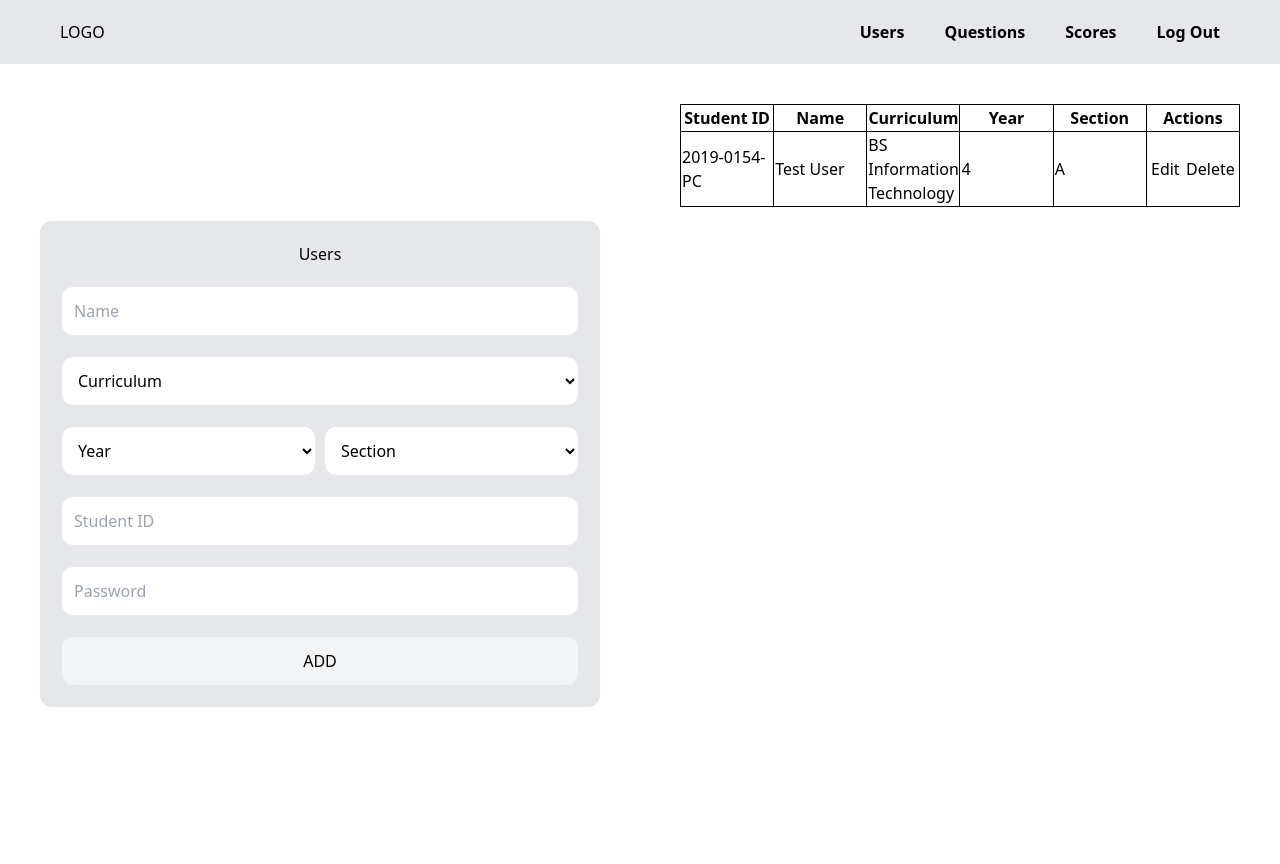
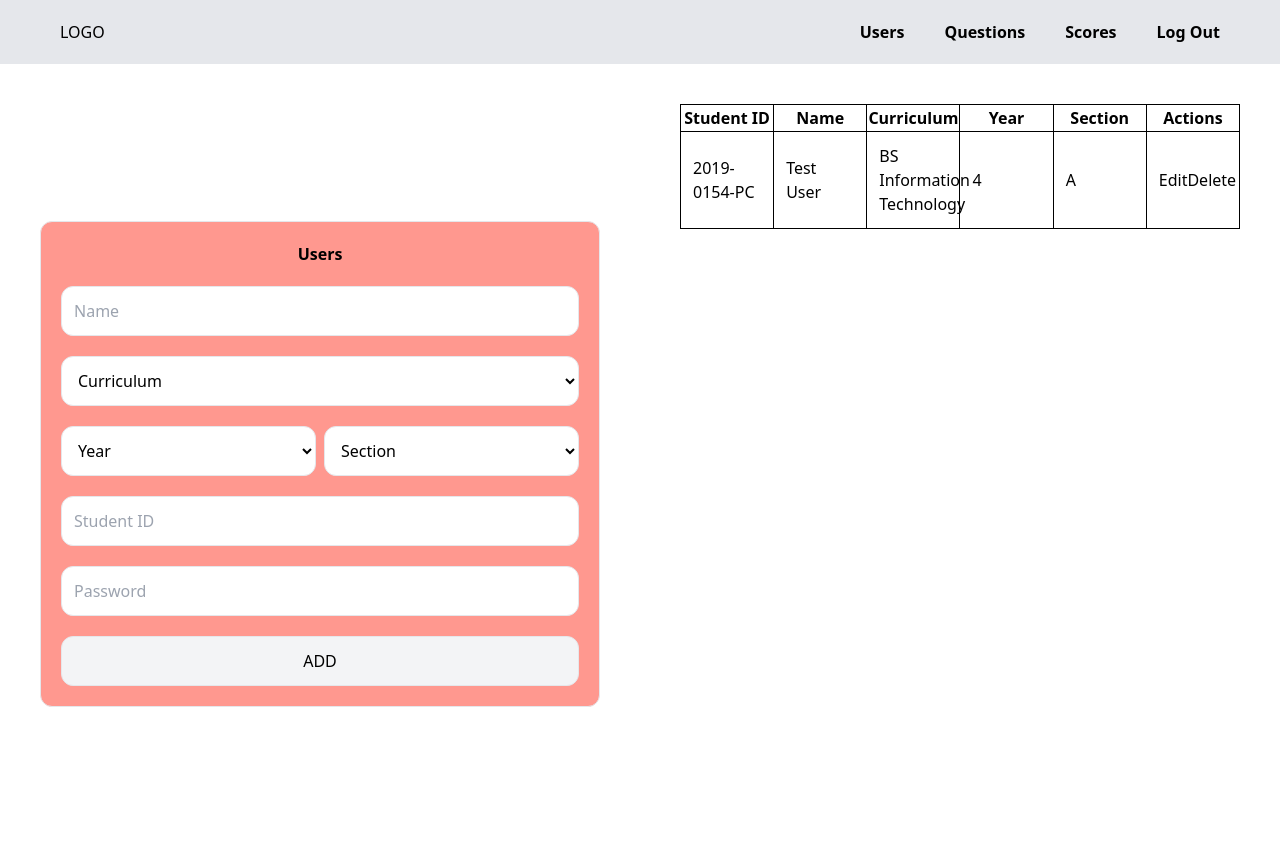
Before and after one commit to novewithaslash7/thesis-v1.2, a PHP site: page /admin/users.php in a window 1280 px wide. Run offline with PHP 8.4, Linux system fonts and the light colour scheme; a user stored in the database is signed in; data comes from the database, SQL or seed files in the repository; some libraries are stand-ins or nearby versions.

Commit message:
latest update

```diff
--- a/admin/index.php
+++ b/admin/index.php
@@ -18,10 +18,10 @@
             ">
             <form action="./functions/loginFunc.php" method="POST" class="flex flex-col justify-center items-center gap-5">
 
-                <h2>Welcome to ICT Assessment Test | Admin</h2>
+                <h2 class="font-bold">Welcome to ICT Assessment Test | Admin</h2>
                 <input required class="p-3 w-full border rounded-xl border-solid" type="text" name="username" placeholder="Username">
                 <input required class="p-3 w-full border rounded-xl border-solid" type="password" name="password" placeholder="Password">
-                <input class="bg-gray-100 p-3 w-full border rounded-xl hover:bg-[#F3E99F] " type="submit" name="login" value="LOG IN">
+                <input class="bg-gray-100 p-3 w-full border rounded-xl hover:bg-[#F3E99F] font-bold " type="submit" name="login" value="LOG IN">
                 <!-- <a class="hover:underline" href="./register.php">Don't Have an Account? SIGN UP</a> -->
             </form>
         </div>
--- a/admin/questions.php
+++ b/admin/questions.php
@@ -41,10 +41,10 @@
 
     <div class=" flex flex-col w-screen">
         <div class="p-10 flex justify-center items-center w-full m-5 ">
-            <div class="bg-gray-200 flex flex-col p-5 border w-1/2 rounded-xl">
+            <div class="bg-[#FF6D60]/70 flex flex-col p-5 border w-1/2 rounded-xl">
                 <form action="./functions/actions.php" method="POST" class="flex flex-col justify-center items-center gap-5">
 
-                    <h2>Questions</h2>
+                    <h2 class="font-bold">Questions</h2>
                     <input required class="p-3 w-full border rounded-xl border-solid" type="text" name="question" placeholder="Question">
 
                     <input required class="p-3 w-full border rounded-xl border-solid" type="text" name="a_answer" placeholder="A Answer">
--- a/admin/users.php
+++ b/admin/users.php
@@ -41,10 +41,10 @@
 
     <div class="h-[100vh] flex flex-row">
         <div class="p-10 flex justify-center items-center h-full w-1/2 ">
-            <div class="bg-gray-200 flex flex-col p-5 border rounded-xl w-full">
+            <div class="bg-[#FF6D60]/70 flex flex-col p-5 border rounded-xl w-full">
                 <form action="./functions/actions.php" method="POST" class="flex flex-col justify-center items-center gap-5">
 
-                    <h2>Users</h2>
+                    <h2 class="font-bold">Users</h2>
                     <input required class="p-3 w-full border rounded-xl border-solid" type="text" name="name" placeholder="Name">
                     <select class="p-3 bg-white w-full border rounded-xl border-solid" name="curriculum">
                         <option selected hidden value="">Curriculum</option>
@@ -103,12 +103,12 @@
                         while($row = mysqli_fetch_assoc($result)){
                 ?>
                     <tr>
-                        <td><?php echo $row['student_id'] ?></td>
-                        <td><?php echo $row['name'] ?></td>
-                        <td><?php echo $row['curriculum'] ?></td>
-                        <td><?php echo $row['year'] ?></td>
-                        <td><?php echo $row['section'] ?></td>
-                        <td>
+                        <td class="p-3"><?php echo $row['student_id'] ?></td>
+                        <td class="p-3"><?php echo $row['name'] ?></td>
+                        <td class="p-3"><?php echo $row['curriculum'] ?></td>
+                        <td class="p-3"><?php echo $row['year'] ?></td>
+                        <td class="p-3"><?php echo $row['section'] ?></td>
+                        <td class="p-3">
                             <div class="flex justify-around">
                                 <button>Edit</button>
                                 <button>Delete</button>
--- a/index.php
+++ b/index.php
@@ -21,7 +21,7 @@
                 <?php
 
                 ?>
-                <h2>Welcome to ICT Assessment Test</h2>
+                <h2 class="font-bold">Welcome to ICT Assessment Test</h2>
                 <input required class="p-3 w-full border rounded-xl border-solid" type="text" name="student_id" placeholder="Student ID">
                 <input required class="p-3 w-full border rounded-xl border-solid" type="password" name="password" placeholder="Password">
                 <input class="bg-gray-100 p-3 w-full border rounded-xl hover:bg-[#F3E99F] " type="submit" name="login" value="SIGN IN">
--- a/register.php
+++ b/register.php
@@ -21,7 +21,7 @@
                 <?php
 
                 ?>
-                <h2>Welcome to ICT Assessment Test</h2>
+                <h2 class="font-bold">Welcome to ICT Assessment Test</h2>
                 <input required class="p-3 w-full border rounded-xl border-solid" type="text" name="name" placeholder="Name">
                 <select class="p-3 w-full border rounded-xl border-solid" name="curriculum" placeholder="curriculum">
                     <option selected hidden value="">Curriculum</option>
```
